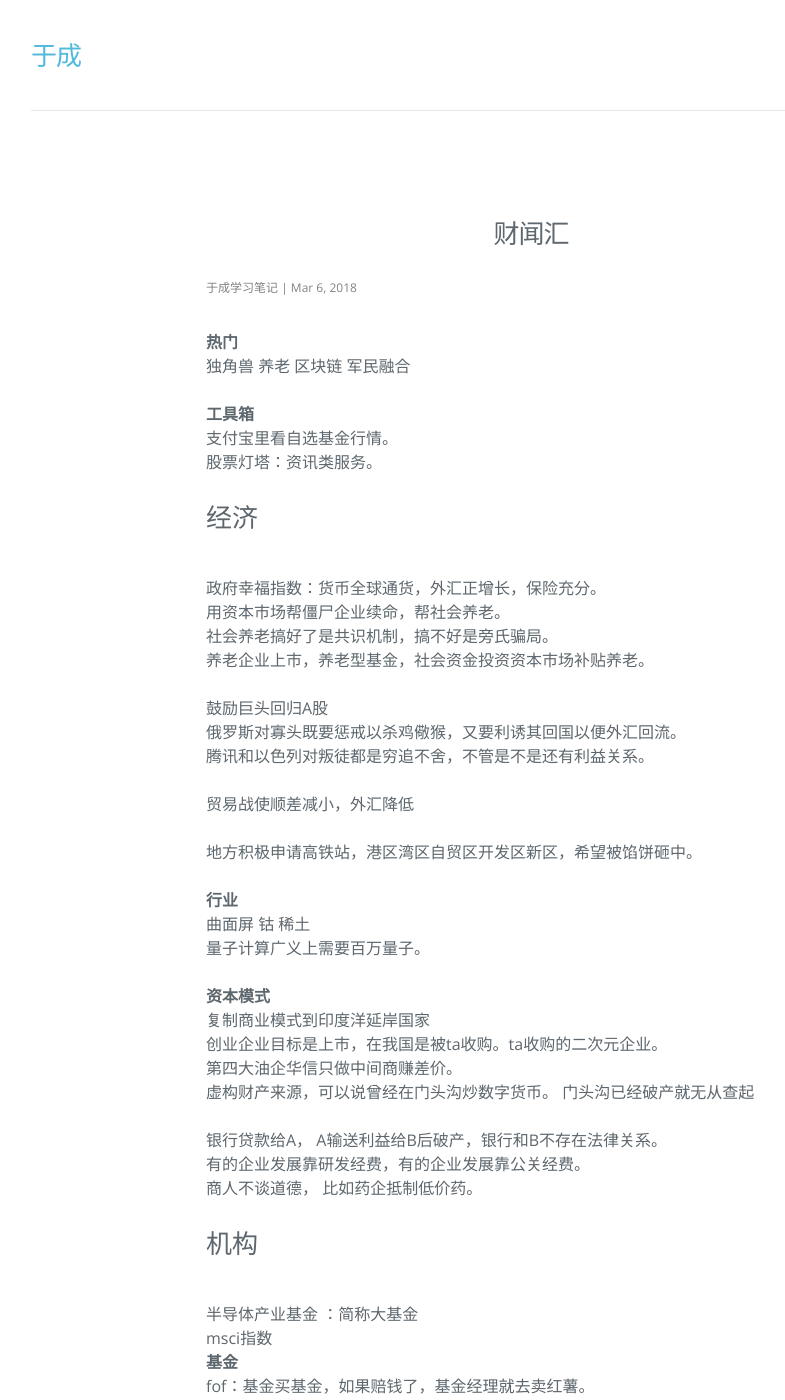
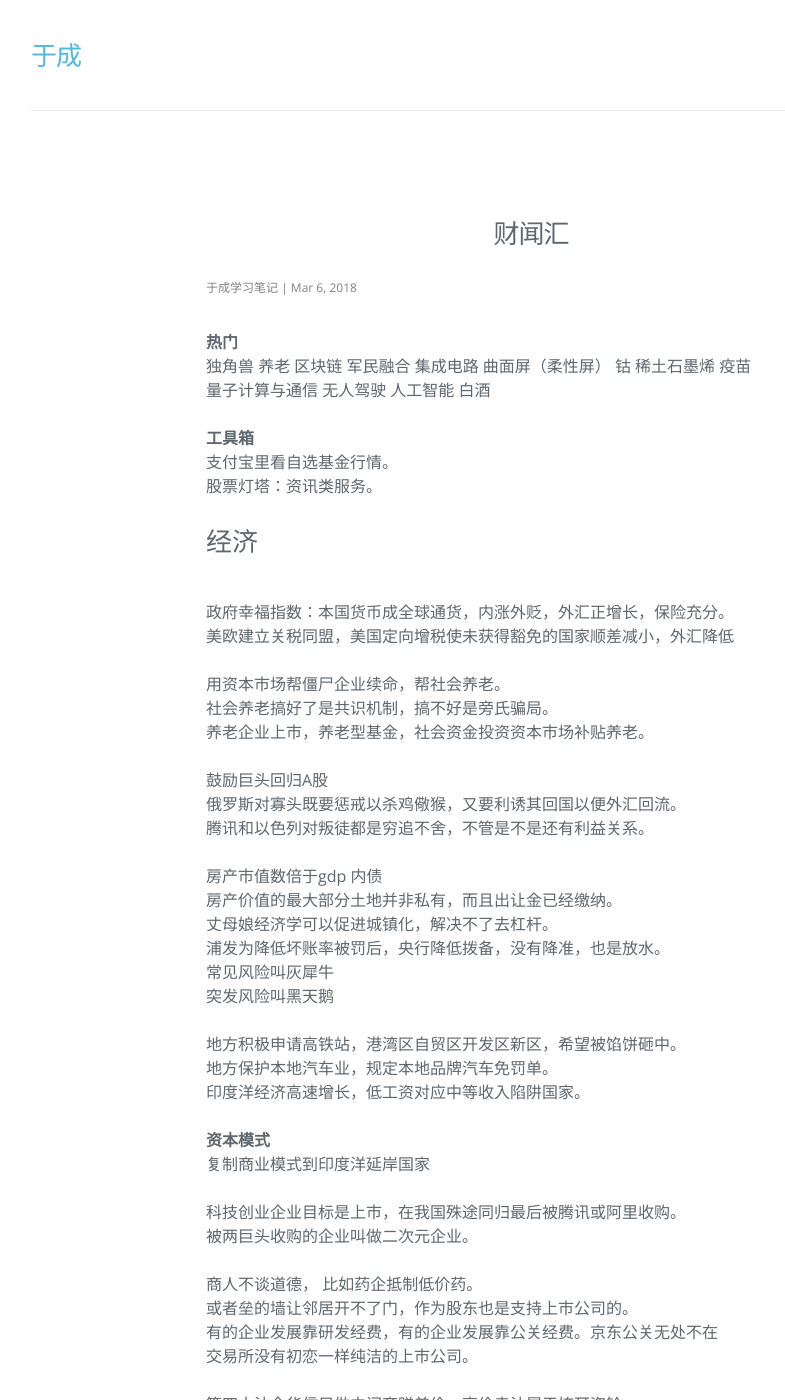
Before and after one commit to hebbank/jekyll, a Jekyll site: the page built from _posts/2018-03-06-cwh.md, in a window 1280 px wide and 1400 px high. Shown: the whole window, without its empty margins (109-894 px from the left). Built offline with Jekyll 4.4.1, drawn with Linux system fonts in a browser that asks for light colours; nearby versions of some CDN libraries; some of the changed text lies outside the part shown.

Commit message:
Update 财闻汇

```diff
--- a/_posts/2018-03-06-cwh.md
+++ b/_posts/2018-03-06-cwh.md
@@ -5,14 +5,17 @@ categories: 财闻汇
 tags: ''
 ---
 **热门**
-独角兽 养老  区块链  军民融合
+独角兽 养老  区块链  军民融合 集成电路  曲面屏（柔性屏） 钴 稀土石墨烯   疫苗
+量子计算与通信 无人驾驶 人工智能 白酒
 
 **工具箱**
 支付宝里看自选基金行情。
 股票灯塔：资讯类服务。
 
 ### 经济
-政府幸福指数：货币全球通货，外汇正增长，保险充分。
+政府幸福指数：本国货币成全球通货，内涨外贬，外汇正增长，保险充分。
+美欧建立关税同盟，美国定向增税使未获得豁免的国家顺差减小，外汇降低
+
 用资本市场帮僵尸企业续命，帮社会养老。
 社会养老搞好了是共识机制，搞不好是旁氏骗局。
 养老企业上市，养老型基金，社会资金投资资本市场补贴养老。
@@ -21,37 +24,62 @@ tags: ''
 俄罗斯对寡头既要惩戒以杀鸡儆猴，又要利诱其回国以便外汇回流。
 腾讯和以色列对叛徒都是穷追不舍，不管是不是还有利益关系。
 
-贸易战使顺差减小，外汇降低
+房产市值数倍于gdp 内债
+房产价值的最大部分土地并非私有，而且出让金已经缴纳。
+丈母娘经济学可以促进城镇化，解决不了去杠杆。
+浦发为降低坏账率被罚后，央行降低拨备，没有降准，也是放水。
+常见风险叫灰犀牛
+突发风险叫黑天鹅
 
-地方积极申请高铁站，港区湾区自贸区开发区新区，希望被馅饼砸中。
-
-**行业**
-曲面屏 钴 稀土
-量子计算广义上需要百万量子。
+地方积极申请高铁站，港湾区自贸区开发区新区，希望被馅饼砸中。
+地方保护本地汽车业，规定本地品牌汽车免罚单。
+印度洋经济高速增长，低工资对应中等收入陷阱国家。
 
 **资本模式**
 复制商业模式到印度洋延岸国家
-创业企业目标是上市，在我国是被ta收购。ta收购的二次元企业。
-第四大油企华信只做中间商赚差价。
-虚构财产来源，可以说曾经在门头沟炒数字货币。 门头沟已经破产就无从查起
+
+科技创业企业目标是上市，在我国殊途同归最后被腾讯或阿里收购。
+被两巨头收购的企业叫做二次元企业。
+
+商人不谈道德， 比如药企抵制低价药。
+或者垒的墙让邻居开不了门，作为股东也是支持上市公司的。
+有的企业发展靠研发经费，有的企业发展靠公关经费。京东公关无处不在
+交易所没有初恋一样纯洁的上市公司。
+
+第四大油企华信只做中间商赚差价。高价卖油属于掩耳盗铃
 
 银行贷款给A， A输送利益给B后破产，银行和B不存在法律关系。
-有的企业发展靠研发经费，有的企业发展靠公关经费。
-商人不谈道德， 比如药企抵制低价药。
+联合评估公司和银行用破烂贷款，比如ofo
+大股东通过担保和预付款掏空上市公司。
+内保外贷 虚假注资 重复注资
+
+洗白财产来源，可以说曾经在门头沟炒数字货币。 门头沟已经破产就无从查起
 
 ### 机构
 半导体产业基金 ：简称大基金
 msci指数
+cdr存托凭证
+
 **基金**
 fof：基金买基金，如果赔钱了，基金经理就去卖红薯。
 保本基金年化稳定在6%以内，
 基金使用大数据调研和操作。
 互联网巨头低费率因为轻资产  但服务不轻
+摩根斯坦利指数
+智能投顾用于基金销售。
+基金指定条件自动申赎：以指数，市值，盈利额等多种参照物设置申赎。
+
+**券商**
+持港澳通行证在香港券商内地办事处开立证券账户。
+外资可在大陆控股券商
 
 **银行**
-
+离柜率谁能和民生银行比。
 非核心系统上云率  撒币引流
-
+相比私人信托，私人银行不算什么
 
 **股票咨询**
-大户找人抬轿，把信息告诉中介再传给散户，散户虽然已经追不上，但是相信中介所说的 ，就加入会员了。
+大户找人抬轿，把信息告诉中介再传给散户，散户虽然已经追不上，但是相信中介所说的 ，
+就加入会员了。
+### 产品
+保本基金连续保持年化6%以内增长
```
